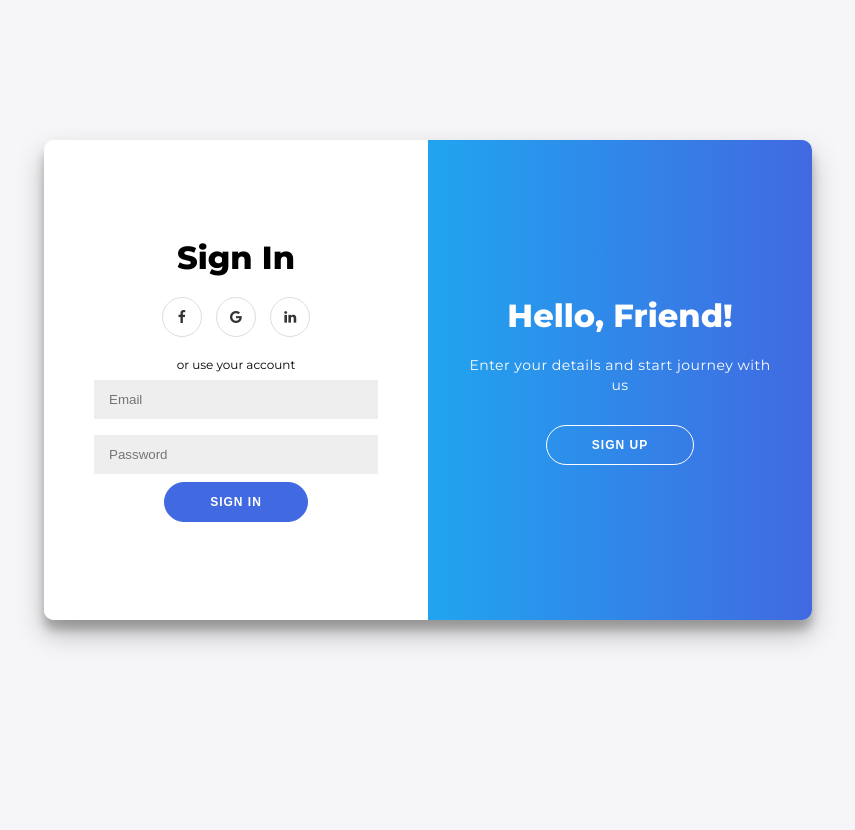
After one commit to JonasVanRoy6/herexamen-dev4, a PHP site: page / in a window 1280 px wide. The commit adds this page. Shown: the whole page, without its empty margins (212-1067 px from the left). Run offline with PHP 8.4, Linux system fonts and the light colour scheme.

Commit message:
beginnen aan design

```diff
--- a/herexamen2/dashboard.php
+++ b/herexamen2/dashboard.php
@@ -5,7 +5,7 @@
     <meta charset="UTF-8">
     <meta name="viewport" content="width=device-width, initial-scale=1.0">
     <title>TODO APP</title>
-    <link rel="stylesheet" href="dashboard.css">
+    <link rel="stylesheet" href="dashboard.css?v=1.0">
 </head>
 
 <body>
--- /dev/null
+++ b/herexamen2/index.php
@@ -0,0 +1,84 @@
+<?php
+// Zet error reporting aan voor alle fouten
+error_reporting(E_ALL);
+ini_set('display_errors', 1);
+?>
+
+<!DOCTYPE html>
+<html>
+
+<head>
+    <title>SignUp and Login</title>
+    <link rel="stylesheet" type="text/css" href="style.css?v=1.0">
+    <link rel="stylesheet" href="https://cdnjs.cloudflare.com/ajax/libs/font-awesome/4.7.0/css/font-awesome.min.css">
+</head>
+
+<body>
+    <div class="container" id="container">
+        <div class="form-container sign-up-container">
+            <form action="signup.php" method="POST">
+                <h1>Create Account</h1>
+                <div class="social-container">
+                    <a href="#" class="social"><i class="fa fa-facebook"></i></a>
+                    <a href="#" class="social"><i class="fa fa-google"></i></a>
+                    <a href="#" class="social"><i class="fa fa-linkedin"></i></a>
+                </div>
+
+                <input type="text" name="name" placeholder="Name" required>
+                <input type="email" name="email" placeholder="Email" required>
+                <input type="password" name="password" placeholder="Password" required>
+                <button type="submit">SignUp</button>
+            </form>
+            <?php if (!empty($status_message)): ?>
+                <div
+                    class="status-message <?php echo strpos($status_message, 'Fout') === false ? 'status-success' : 'status-error'; ?>">
+                    <?php echo htmlspecialchars($status_message); ?>
+                </div>
+            <?php endif; ?>
+        </div>
+        <div class="form-container sign-in-container">
+            <form action="signin.php" method="POST">
+                <h1>Sign In</h1>
+                <div class="social-container">
+                    <a href="#" class="social"><i class="fa fa-facebook"></i></a>
+                    <a href="#" class="social"><i class="fa fa-google"></i></a>
+                    <a href="#" class="social"><i class="fa fa-linkedin"></i></a>
+                </div>
+                <span>or use your account</span>
+                <input type="email" name="email" placeholder="Email" required>
+                <input type="password" name="password" placeholder="Password" required>
+
+                <button type="submit">Sign In</button>
+            </form>
+        </div>
+        <div class="overlay-container">
+            <div class="overlay">
+                <div class="overlay-panel overlay-left">
+                    <h1>Welcome Back!</h1>
+                    <p>To keep connected with us please login with your personal info</p>
+                    <button class="ghost" id="signIn">Sign In</button>
+                </div>
+                <div class="overlay-panel overlay-right">
+                    <h1>Hello, Friend!</h1>
+                    <p>Enter your details and start journey with us</p>
+                    <button class="ghost" id="signUp">Sign Up</button>
+                </div>
+            </div>
+        </div>
+    </div>
+
+    <script type="text/javascript">
+        const signUpButton = document.getElementById('signUp');
+        const signInButton = document.getElementById('signIn');
+        const container = document.getElementById('container');
+
+        signUpButton.addEventListener('click', () => {
+            container.classList.add("right-panel-active");
+        });
+        signInButton.addEventListener('click', () => {
+            container.classList.remove("right-panel-active");
+        });
+    </script>
+</body>
+
+</html>
--- a/herexamen2/signin.php
+++ b/herexamen2/signin.php
@@ -55,7 +55,7 @@ if ($_SERVER["REQUEST_METHOD"] == "POST") {
 
 			// Controleer of het login succesvol was
 			if ($total > 0) {
-				echo '<script>alert("Login successful"); window.location.href = "dashboard.php";</script>';
+				echo '<script> window.location.href = "dashboard.php";</script>';
 			} else {
 				echo '<script>alert("Login failed");</script>';
 			}
--- a/herexamen2/signup.php
+++ b/herexamen2/signup.php
@@ -39,7 +39,7 @@ if ($_SERVER["REQUEST_METHOD"] == "POST") {
 
 		// Voer de query uit en controleer of deze is geslaagd
 		if ($stmt->execute() === TRUE) {
-			header("Location: signlog.html");
+			header("Location: index.html");
 			$status_message = 'Account succesvol aangemaakt!';
 		} else {
 			$status_message = 'Fout bij aanmaken account: ' . $stmt->error;
--- a/herexamen2/style.css
+++ b/herexamen2/style.css
@@ -46,8 +46,8 @@ a {
 
 button {
 	border-radius: 20px;
-	border: 1px solid #FF4B2B;
-	background-color: #FF4B2B;
+	border: 1px solid #4169E1;
+	background-color: #4169E1;
 	color: #FFFFFF;
 	font-size: 12px;
 	font-weight: bold;
@@ -160,9 +160,9 @@ input {
 }
 
 .overlay {
-	background: #FF416C;
-	background: -webkit-linear-gradient(to right, #FF4B2B, #FF416C);
-	background: linear-gradient(to right, #FF4B2B, #FF416C);
+	background: #4169e1;
+	background: rgb(0,224,255);
+background: linear-gradient(90deg, rgba(0,224,255,1) 0%, rgba(65,105,225,1) 100%);
 	background-repeat: no-repeat;
 	background-size: cover;
 	background-position: 0 0;
```
Also changed, not shown: herexamen2/dashboard.css (+16 -0 lines), herexamen2/opslaantodo.php (+29 -3 lines), herexamen2/todoaanmaken.php (+15 -0 lines).
